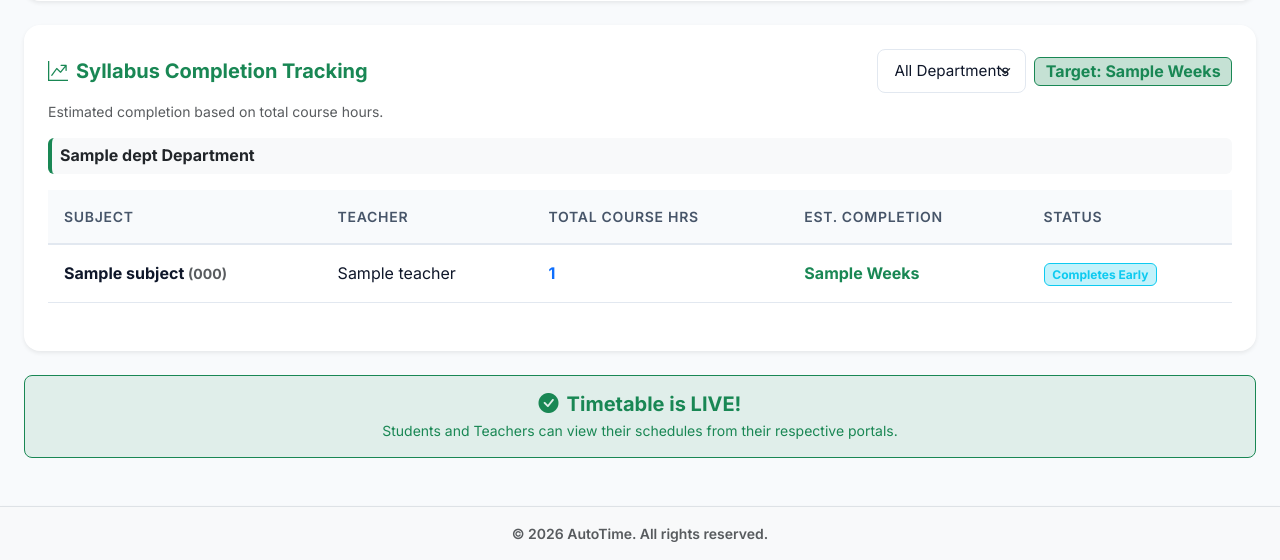
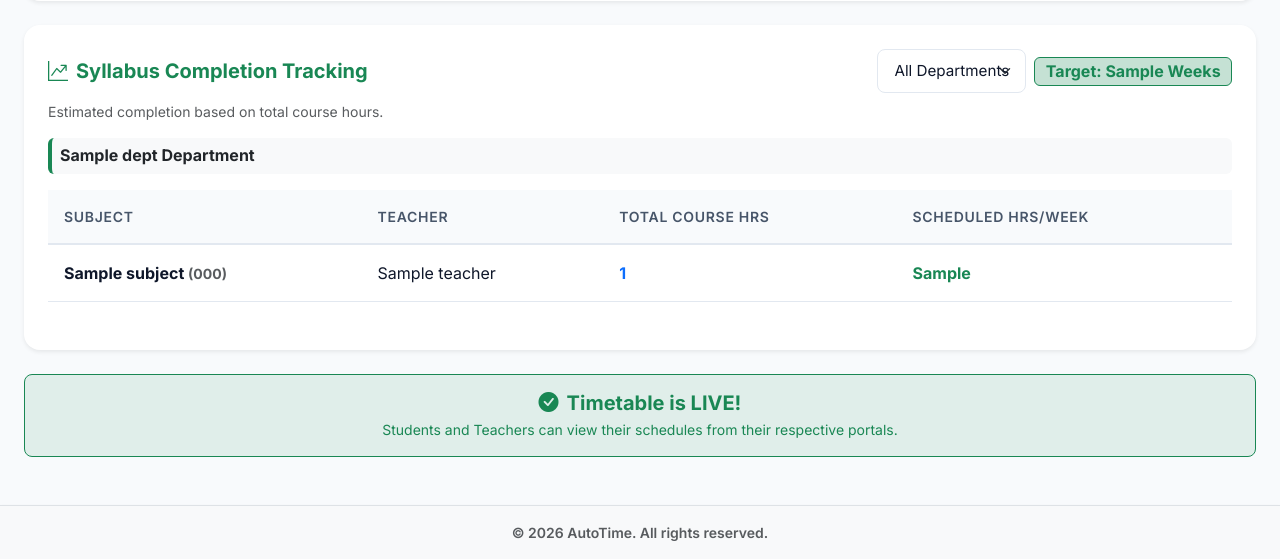
Before and after one commit to Saurabh-Yadav-4712/autotime-webapp, a Flask app: template templates/admin/admin_dash.html in a window 1280 px wide. Shown: the part 1131-1691 px from the top of the page. Run offline with Flask 3, Linux system fonts and the light colour scheme; tables that the repository leaves empty hold one stand-in row (values such as "Sample post"); the template is opened without the code that fills it: values that come from a table or form of the project are taken from there, most other values are stand-ins (such as "Sample title", 1, 10 or a date in 2020).

Commit message:
Fix: correct required_hours calculation logic and clean up dashboard UI

```diff
--- a/routes/admin.py
+++ b/routes/admin.py
@@ -179,7 +179,7 @@ def bulk_import(manage_type):
                         weeks_setting = Settings.query.filter_by(institute_code=inst_code, key='weeks_per_semester').first()
                         weeks = int(weeks_setting.value) if weeks_setting else 15
                         import math
-                        req_hrs = math.ceil(int(tot_hrs) / (weeks * int(sess_len)))
+                        req_hrs = math.ceil(int(tot_hrs) / weeks)
 
                     if not scode: raise ValueError("subject_code missing")
                     s = Subject(institute_code=inst_code, subject_code=scode, subject_name=sname, class_id=cid, teacher_id=tid, subject_type=stype, required_hours=req_hrs, total_course_hours=int(tot_hrs), session_length=int(sess_len))
@@ -269,7 +269,7 @@ def manage_subjects():
             institute_code=inst_code, subject_code=request.form['subject_code'],
             subject_name=request.form['subject_name'], class_id=",".join(class_ids),
             teacher_id=request.form['teacher_id'], total_course_hours=total_hours,
-            required_hours=math.ceil(total_hours / (weeks * session_len)),
+            required_hours=math.ceil(total_hours / weeks),
             subject_type=request.form['subject_type'], session_length=session_len
         ))
         db.session.commit()
@@ -332,7 +332,7 @@ def edit_subject(id):
         import math
         subject.total_course_hours = total_hours
         subject.session_length = session_len
-        subject.required_hours = math.ceil(total_hours / (weeks * session_len))
+        subject.required_hours = math.ceil(total_hours / weeks)
         subject.subject_type = request.form['subject_type']
         db.session.commit()
         flash('Subject updated!', 'success')
--- a/templates/admin/admin_dash.html
+++ b/templates/admin/admin_dash.html
@@ -238,8 +238,7 @@
                             <th>Subject</th>
                             <th>Teacher</th>
                             <th>Total Course Hrs</th>
-                            <th>Est. Completion</th>
-                            <th>Status</th>
+                            <th>Scheduled Hrs/Week</th>
                         </tr>
                     </thead>
                     <tbody>
@@ -248,21 +247,10 @@
                             <td class="fw-bold">{{ s.name }} <small class="text-muted">({{ s.code }})</small></td>
                             <td>{{ s.teacher }}</td>
                             <td class="fw-bold text-primary">{{ s.total_hrs }}</td>
-                            <td>
-                                <span class="fw-bold text-success">{{ s.weeks_needed }} Weeks</span>
-                            </td>
-                            <td>
-                                {% if s.weeks_needed > weeks_per_semester %}
-                                    <span class="badge bg-danger bg-opacity-25 text-danger border border-danger">Requires More Hours</span>
-                                {% elif s.weeks_needed == weeks_per_semester %}
-                                <span class="badge bg-success bg-opacity-25 text-success border border-success">On Track</span>
-                            {% else %}
-                                <span class="badge bg-info bg-opacity-25 text-info border border-info">Completes Early</span>
-                            {% endif %}
-                        </td>
-                    </tr>
-                    {% endfor %}
-                </tbody>
+                            <td class="fw-bold text-success">{{ s.weekly_hrs }}</td>
+                        </tr>
+                        {% endfor %}
+                    </tbody>
             </table>
         </div>
     </div>
```
Also changed, not shown: fix_db.py (added, +19 -0 lines).
